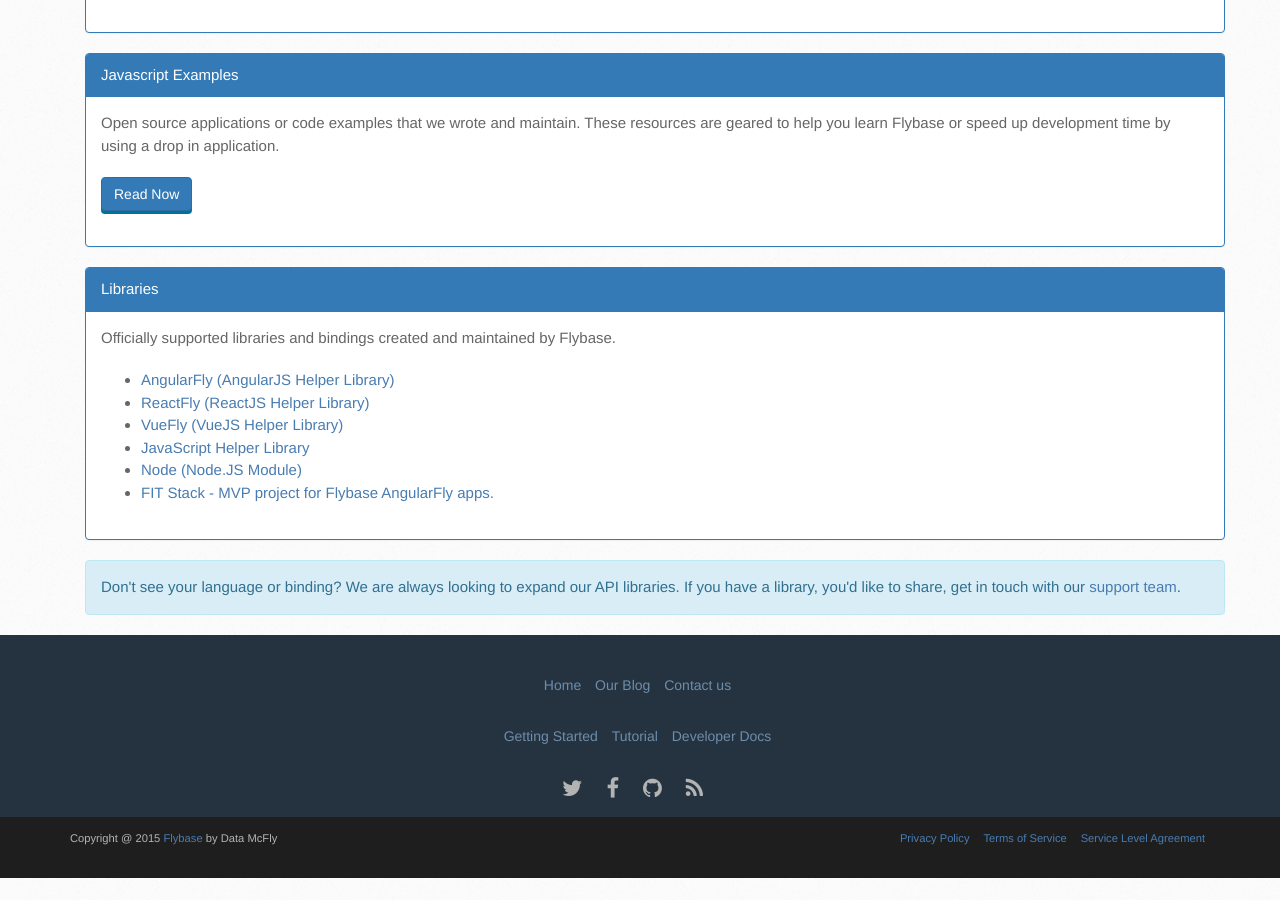
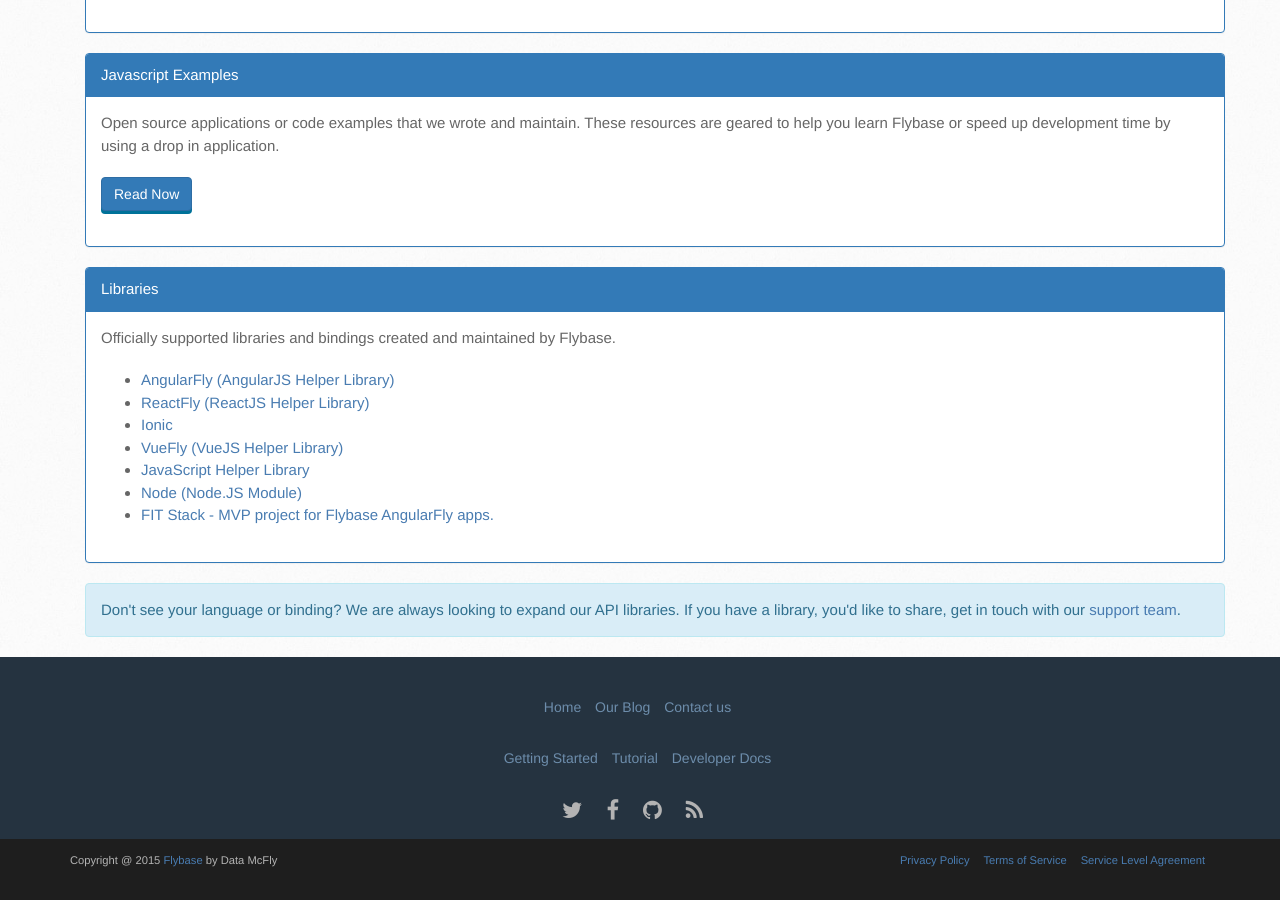
Before and after one commit to flybaseio/Docs, a Jekyll site: the page built from web/index.html, in a window 1280 px wide and 900 px high, scrolled down 742 px. Built offline with Jekyll 4.4.1, drawn with Linux system fonts in a browser that asks for light colours; nearby versions of some CDN libraries; before the commit the page ends 1620 px from its top, so only the background shows below that.

Commit message:
update reactfly and add ionic

```diff
--- a/web/index.html
+++ b/web/index.html
@@ -44,6 +44,9 @@
 					<a href="/web/libraries/react/">ReactFly (ReactJS Helper Library)</a>
 				</li>
 				<li>
+					<a href="/web/libraries/ionic/">Ionic</a>
+				</li>
+				<li>
 					<a href="https://github.com//flybaseio/vuefly">VueFly (VueJS Helper Library)</a>
 				</li>
 				<li>
```
